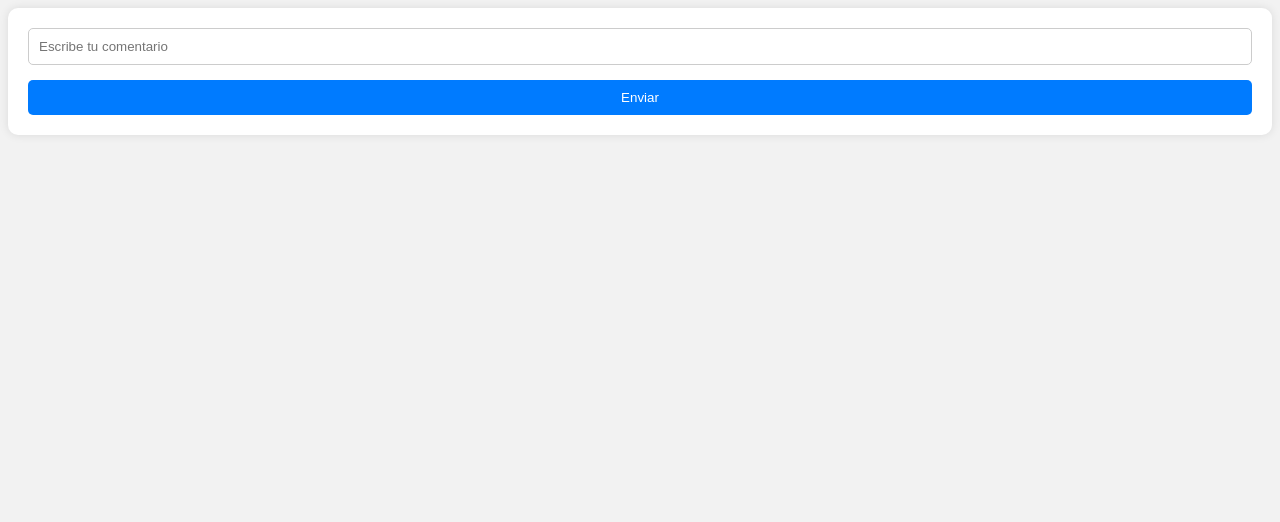
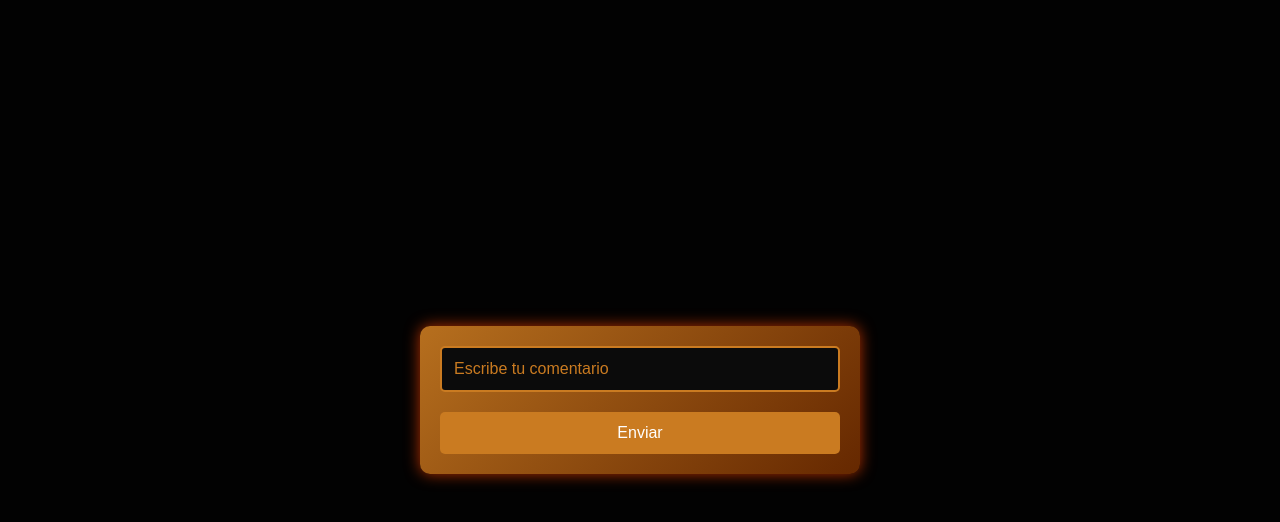
Before and after one commit to chrisgcxo/hoguera, a plain HTML site: page index.html in a window 1280 px wide. Drawn offline with Linux system fonts and the light colour scheme.

Commit message:
Add files via upload

```diff
--- a/styles.css
+++ b/styles.css
@@ -1,7 +1,14 @@
 /* Estilos generales */
 body {
-    font-family: 'Helvetica Neue', Helvetica, Arial, sans-serif;
-    background-color: #f2f2f2;
+    font-family: 'Courier New', Courier, monospace;
+    background-color: #020202;
+    color: #f1f1f1;
+    margin: 0;
+    padding: 0;
+    display: flex;
+    justify-content: center;
+    align-items: center;
+    height: 100vh;
 }
 
 #commentForm {
@@ -9,33 +16,43 @@ body {
     flex-direction: column;
     align-items: center;
     padding: 20px;
-    background-color: #fff;
+    background: linear-gradient(135deg, rgba(202, 123, 33, 0.9), rgba(112, 44, 0, 0.9));
     border-radius: 10px;
-    box-shadow: 0 0 10px rgba(0, 0, 0, 0.1);
+    box-shadow: 0 0 15px rgba(255, 69, 0, 0.7);
+    width: 90%;
+    max-width: 400px;
 }
 
 input[type="text"] {
     width: 100%;
-    padding: 10px;
-    margin-bottom: 15px;
-    border: 1px solid #ccc;
+    padding: 12px;
+    margin-bottom: 20px;
+    border: 2px solid #ca7b21;
     border-radius: 5px;
     box-sizing: border-box;
+    background-color: #0b0b0b;
+    color: #f1f1f1;
+    font-size: 16px;
+}
+
+input[type="text"]::placeholder {
+    color: #ca7b21;
 }
 
 button {
     width: 100%;
-    padding: 10px 20px;
+    padding: 12px 20px;
     cursor: pointer;
-    background-color: #007bff;
+    background-color: #ca7b21;
     color: #fff;
     border: none;
     border-radius: 5px;
+    font-size: 16px;
     transition: background-color 0.3s ease;
 }
 
 button:hover {
-    background-color: #0056b3;
+    background-color: #ca5621;
 }
 
 /* Media Queries para dispositivos móviles */
@@ -47,6 +64,6 @@ button:hover {
 
     input[type="text"],
     button {
-        width: 90%;
+        width: 100%;
     }
 }
```
